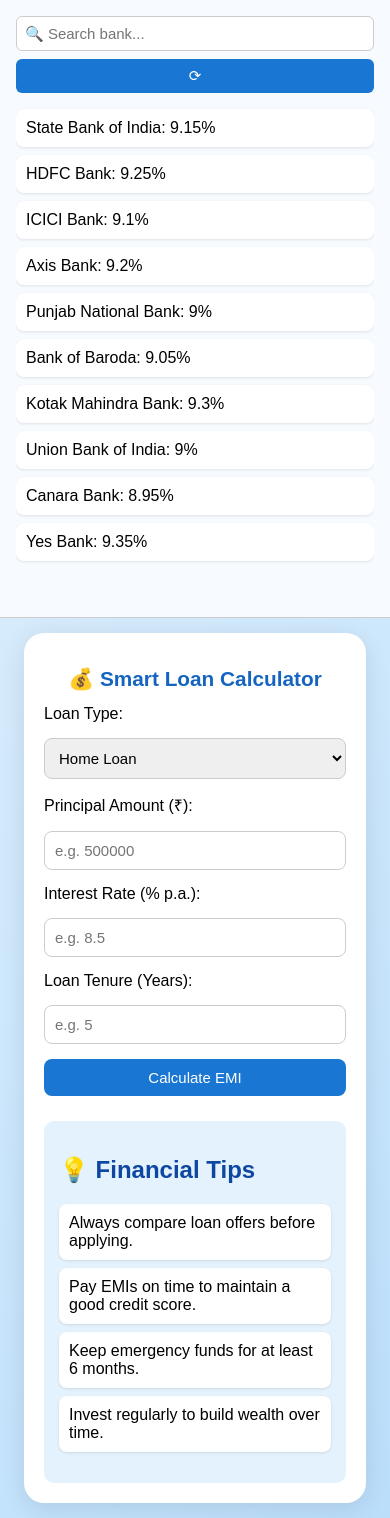
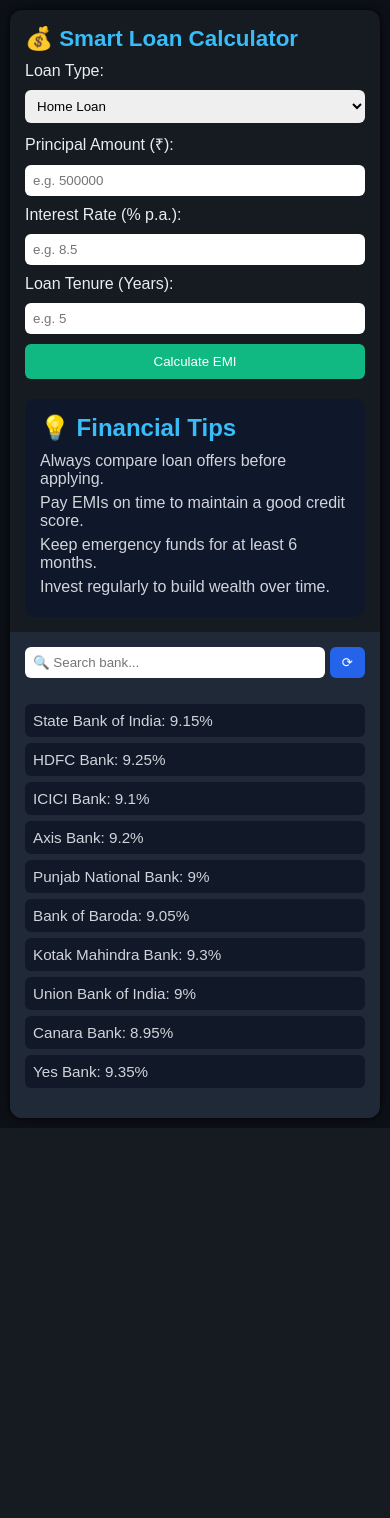
Before and after one commit to adarshjaiswal-clushXD/Loan-Calculator, a Flask app: page / in a window 390 px wide. After the commit the page ends 1126 px from the top, so only its background shows below. Run offline with Flask 3, Linux system fonts and the light colour scheme.

Commit message:
Revamp styles in style.css for better layout
Refactor CSS for improved styling and responsiveness.

```diff
--- a/main/static/style.css
+++ b/main/static/style.css
@@ -1,180 +1,136 @@
-body {
-  font-family: "Poppins", sans-serif;
-  background: linear-gradient(135deg, #e3f2fd, #bbdefb);
+* {
+  box-sizing: border-box;
   margin: 0;
   padding: 0;
+  font-family: "Poppins", sans-serif;
 }
 
-/* ✅ Layout wrapper */
+body {
+  background: #0d1117;
+  color: #e6edf3;
+  display: flex;
+  justify-content: center;
+  align-items: flex-start;
+  min-height: 100vh;
+  padding: 10px;
+}
+
 .app {
   display: flex;
-  min-height: 100vh;
-  font-family: Poppins, sans-serif;
+  width: 100%;
+  max-width: 1200px;
+  background: #161b22;
+  border-radius: 12px;
+  overflow: hidden;
+  box-shadow: 0 0 10px #000;
 }
 
-/* ✅ Left Side Panel */
+/* Sidebar */
 .side-panel {
-  width: 320px;
-  background: #f7fbff;
-  border-right: 1px solid #ddd;
-  padding: 16px;
-  box-sizing: border-box;
+  width: 30%;
+  background: #1f2937;
+  padding: 15px;
   display: flex;
   flex-direction: column;
+  align-items: stretch;
 }
 
 .panel-header {
   display: flex;
-  gap: 8px;
-  margin-bottom: 8px;
+  gap: 5px;
+  margin-bottom: 10px;
 }
 
 .panel-header input {
   flex: 1;
   padding: 8px;
+  border: none;
   border-radius: 6px;
-  border: 1px solid #ccc;
+  outline: none;
 }
 
 .panel-header button {
-  padding: 8px 10px;
+  background: #2563eb;
+  border: none;
+  color: white;
   border-radius: 6px;
-  border: none;
-  background: #1976d2;
-  color: white;
+  padding: 8px 12px;
   cursor: pointer;
-  transition: 0.3s;
-}
-
-.panel-header button:hover {
-  background: #0d47a1;
 }
 
 .bank-list {
   list-style: none;
-  padding: 0;
-  margin: 0;
-  max-height: 72vh;
   overflow-y: auto;
+  flex: 1;
+  margin-top: 10px;
 }
 
-.bank-item {
-  background: white;
-  margin-bottom: 8px;
-  padding: 10px;
-  border-radius: 8px;
-  box-shadow: 0 1px 3px rgba(0, 0, 0, 0.06);
+.bank-list li {
+  padding: 8px;
+  background: #111827;
+  margin-bottom: 5px;
+  border-radius: 6px;
+  font-size: 0.95em;
 }
 
-.bank-item .small {
-  font-size: 12px;
-  color: #666;
-  margin-top: 6px;
+.last-updated {
+  font-size: 0.8em;
+  color: #94a3b8;
+  margin-top: 10px;
+  text-align: center;
 }
 
-.updated {
-  font-size: 13px;
-  color: #333;
-  margin-bottom: 8px;
+/* Main Section */
+.main-content {
+  flex: 1;
+  padding: 20px;
 }
 
-/* ✅ Main Loan Calculator Section */
-.main-content {
-  flex: 1;
-  padding: 28px;
-  display: flex;
-  justify-content: center;
-  align-items: flex-start;
-}
-
-.container {
-  width: 100%;
-  max-width: 700px;
-  background: white;
-  border-radius: 20px;
-  box-shadow: 0 5px 25px rgba(0, 0, 0, 0.1);
-  padding: 30px 40px;
-  box-sizing: border-box;
-}
-
-h1 {
-  text-align: center;
-  color: #1565c0;
-  font-size: 1.8rem;
+h1, h2 {
+  color: #38bdf8;
+  margin-bottom: 10px;
 }
 
 form {
   display: flex;
   flex-direction: column;
-  gap: 15px;
+  gap: 10px;
+  margin-bottom: 20px;
 }
 
-input, select, button {
-  padding: 10px;
-  font-size: 16px;
-  border: 1px solid #ccc;
-  border-radius: 8px;
+input, select {
+  padding: 8px;
+  border-radius: 6px;
+  border: none;
+  outline: none;
 }
 
-button {
-  background-color: #1976d2;
+button[type="submit"] {
+  background: #10b981;
   color: white;
   border: none;
+  padding: 10px;
+  border-radius: 6px;
   cursor: pointer;
-  transition: 0.3s;
-}
-
-button:hover {
-  background-color: #0d47a1;
 }
 
 .results, .bank-section, .tips {
-  margin-top: 25px;
+  margin-top: 20px;
+  background: #0f172a;
   padding: 15px;
-  background: #e3f2fd;
   border-radius: 10px;
 }
 
-.results h2, .bank-section h2, .tips h2 {
-  color: #0d47a1;
-}
-
 ul {
-  list-style-type: none;
-  padding-left: 0;
+  list-style: none;
 }
 
 ul li {
-  background: #fff;
-  margin: 8px 0;
-  padding: 10px;
-  border-radius: 8px;
-  box-shadow: 0 1px 3px rgba(0, 0, 0, 0.1);
+  margin: 6px 0;
+  color: #d1d5db;
 }
 
-.error {
-  color: red;
-  font-weight: bold;
-}
-
-/* ✅ RESPONSIVE DESIGN BELOW */
-
-/* Tablet Mode (<=1024px) */
-@media (max-width: 1024px) {
-  .side-panel {
-    width: 260px;
-  }
-
-  .container {
-    padding: 25px;
-  }
-
-  h1 {
-    font-size: 1.6rem;
-  }
-}
-
-/* Mobile Mode (<=768px) */
+/* ✅ Responsive for phones */
 @media (max-width: 768px) {
   .app {
     flex-direction: column;
@@ -182,45 +138,16 @@ ul li {
 
   .side-panel {
     width: 100%;
-    border-right: none;
-    border-bottom: 1px solid #ccc;
     flex-direction: column;
+    order: 2;
   }
 
   .main-content {
+    order: 1;
     padding: 15px;
   }
 
-  .container {
-    margin: 0 auto;
-    width: 95%;
-    padding: 20px;
-  }
-
   h1 {
-    font-size: 1.5rem;
-  }
-
-  input, select, button {
-    font-size: 15px;
+    font-size: 1.4em;
   }
 }
-
-/* Small Phones (<=480px) */
-@media (max-width: 480px) {
-  .panel-header {
-    flex-direction: column;
-  }
-
-  .panel-header button {
-    width: 100%;
-  }
-
-  h1 {
-    font-size: 1.3rem;
-  }
-
-  button {
-    padding: 10px;
-  }
-}
```
